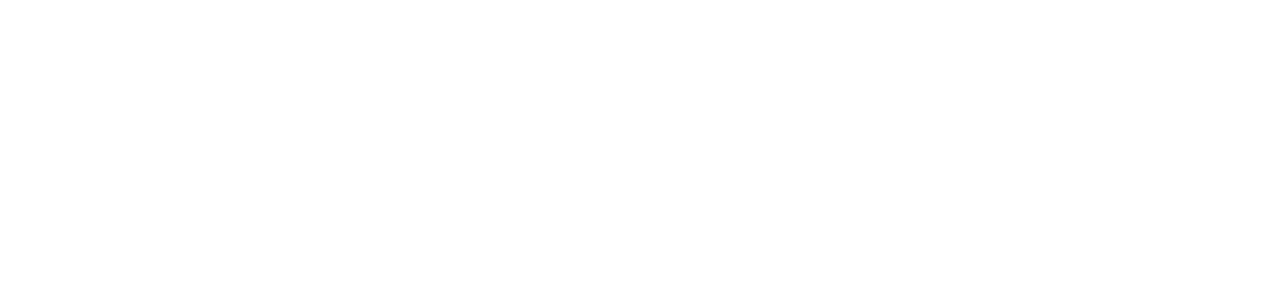
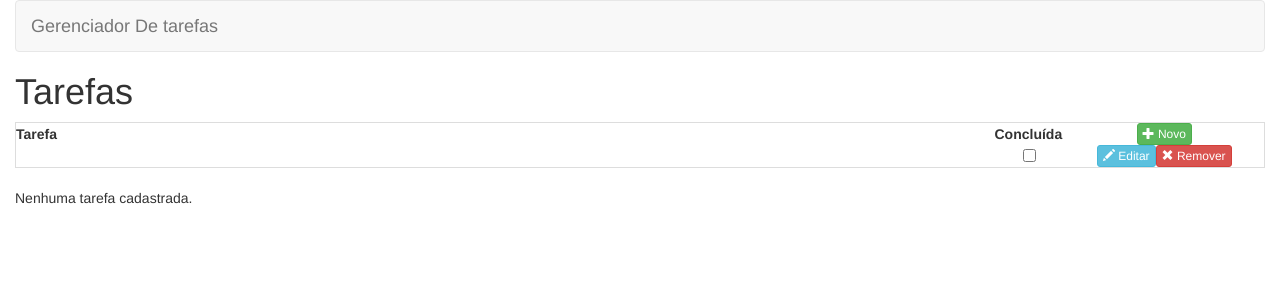
Before and after one commit to AleffTrajano/Gerenciador-de-Tarefas, an Angular app: page /tarefas/listar in a window 1280 px wide. Shown: the top 300 px of the page. Built offline with nearby package versions, Linux system fonts and the light colour scheme.

Commit message:
iniciando interface de listagem

```diff
--- a/src/app/app-routing.module.ts
+++ b/src/app/app-routing.module.ts
@@ -1,5 +1,7 @@
 import { NgModule } from '@angular/core';
 import { Routes, RouterModule } from '@angular/router';
+import { TarefaRoutes } from './tarefas/tarefas-routing.module';
+
 
 
 export const routes: Routes = [
@@ -8,7 +10,7 @@
 		redirectTo: '/tarefas/listar',
 		pathMatch: 'full'
 	},
-
+	...TarefaRoutes
 ];
 
 @NgModule({
--- a/src/app/tarefa/index.ts
+++ /dev/null
@@ -1,3 +0,0 @@
-
-
-export * from './tarefa.module';
--- a/src/app/tarefa/tarefa.module.ts
+++ /dev/null
@@ -1,15 +0,0 @@
-import { NgModule } from '@angular/core';
-import { CommonModule } from '@angular/common';
-import { TarefaService } from '../tarefas/shared/tarefa.service';
-import { ListarTarefaComponent } from '../tarefas/listar/listar-tarefa.component';
-
-@NgModule({
-
-  imports: [
-    CommonModule,
-  ],
-  declarations:[
-  ListarTarefaComponent],
-  providers:[TarefaService],
-})
-export class TarefaModule { }
--- a/src/app/tarefas/listar/listar-tarefa.component.html
+++ b/src/app/tarefas/listar/listar-tarefa.component.html
@@ -1,3 +1,40 @@
-<p>
-  listar works!
-</p>
+<h1>Tarefas</h1>
+
+<table class="table table-striped table-bordered table-hover">
+  <tr>
+  	<th>Tarefa</th>
+    <th>Concluída</th>
+  	<th class="text-center">
+      <a
+         class="btn btn-xs btn-success">
+         <span class="glyphicon glyphicon-plus"
+           aria-hidden="true"></span> Novo
+      </a>
+  </th>
+  </tr>
+  <tr>
+    <td>
+
+    </td>
+    <td style="width: 70px" class="text-center">
+      <input
+        type="checkbox">
+    </td>
+    <td class="text-center" style="width: 200px">
+      <a
+        title="Editar" alt="Editar"
+        class="btn btn-xs btn-info">
+        <span class="glyphicon glyphicon-pencil"
+          aria-hidden="true"></span> Editar
+      </a>
+      <a href="#" title="Remover" alt="Remover"
+
+        class="btn btn-xs btn-danger">
+        <span class="glyphicon glyphicon-remove"
+          aria-hidden="true"></span> Remover
+      </a>
+    </td>
+  </tr>
+</table>
+
+<p>Nenhuma tarefa cadastrada.</p>
--- a/src/app/tarefas/listar/listar-tarefa.component.ts
+++ b/src/app/tarefas/listar/listar-tarefa.component.ts
@@ -1,4 +1,6 @@
 import { Component, OnInit } from '@angular/core';
+
+import { TarefaService, Tarefa } from '../shared';
 
 @Component({
   selector: 'app-listar-tarefa',
@@ -7,9 +9,31 @@
 })
 export class ListarTarefaComponent implements OnInit {
 
-  constructor() { }
+  tarefas: Tarefa[];
+
+  constructor(private tarefaService: TarefaService) {}
 
   ngOnInit() {
+  	this.tarefas = this.listarTodos();
+  }
+
+  listarTodos(): Tarefa[] {
+  	return this.tarefaService.listarTodos();
+  }
+
+  remover($event: any, tarefa: Tarefa): void {
+    $event.preventDefault();
+    if (confirm('Deseja remover a tarefa "' + tarefa.nome + '"?')) {
+      this.tarefaService.remover(tarefa.id);
+      this.tarefas = this.listarTodos();
+    }
+  }
+
+  alterarStatus(tarefa: Tarefa): void {
+    if (confirm('Deseja alterar o status da tarefa "' + tarefa.nome + '"?')) {
+      this.tarefaService.alterarStatus(tarefa.id);
+      this.tarefas = this.listarTodos();
+    }
   }
 
 }
--- /dev/null
+++ b/src/app/tarefas/shared/index.ts
@@ -0,0 +1,2 @@
+export * from './tarefa.model';
+export * from './tarefa.service';
--- a/src/app/tarefas/tarefas-routing.module.ts
+++ b/src/app/tarefas/tarefas-routing.module.ts
@@ -1,6 +1,7 @@
+import { ListarTarefaComponent } from './listar/listar-tarefa.component';
 import { Routes } from '@angular/router';
 
-import { ListarTarefaComponent } from './listar';
+
 
 
 export const TarefaRoutes: Routes = [
```
Also changed, not shown: src/app/app.module.ts (+3 -4 lines), src/app/tarefas/shared/tarefa.module.ts (added, +22 -0 lines).
